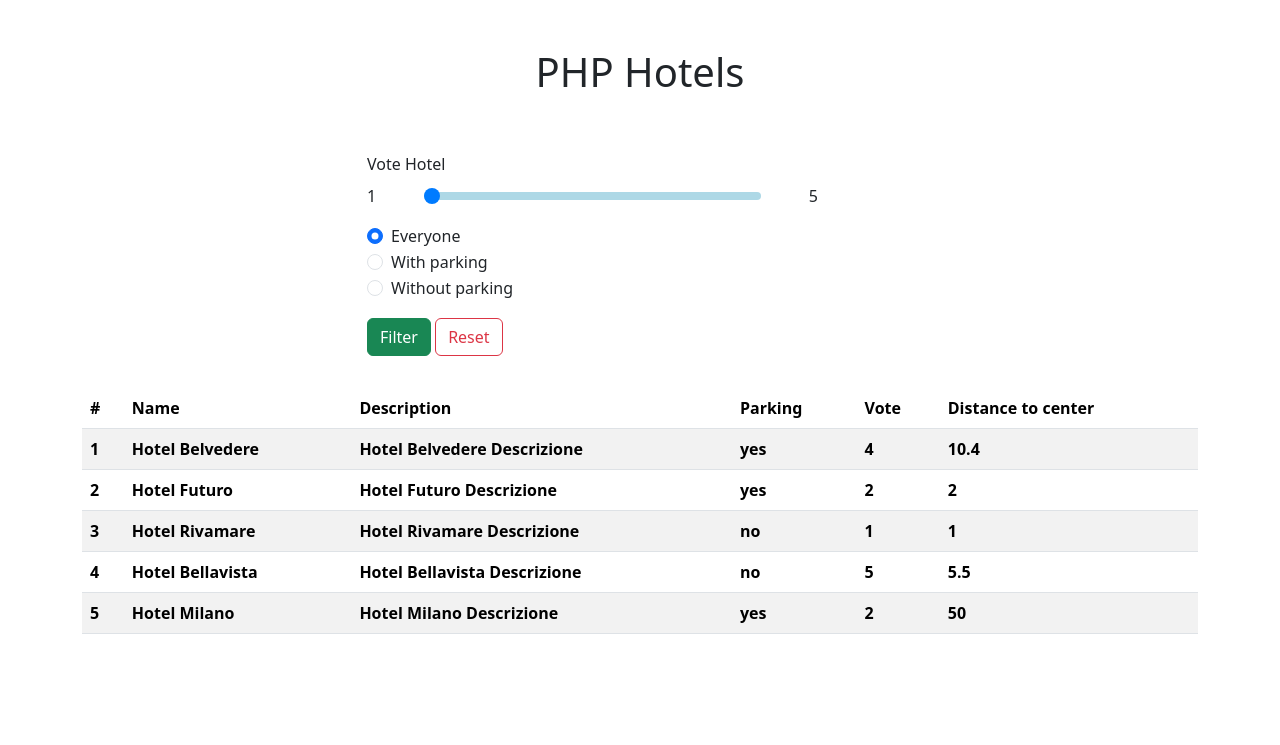
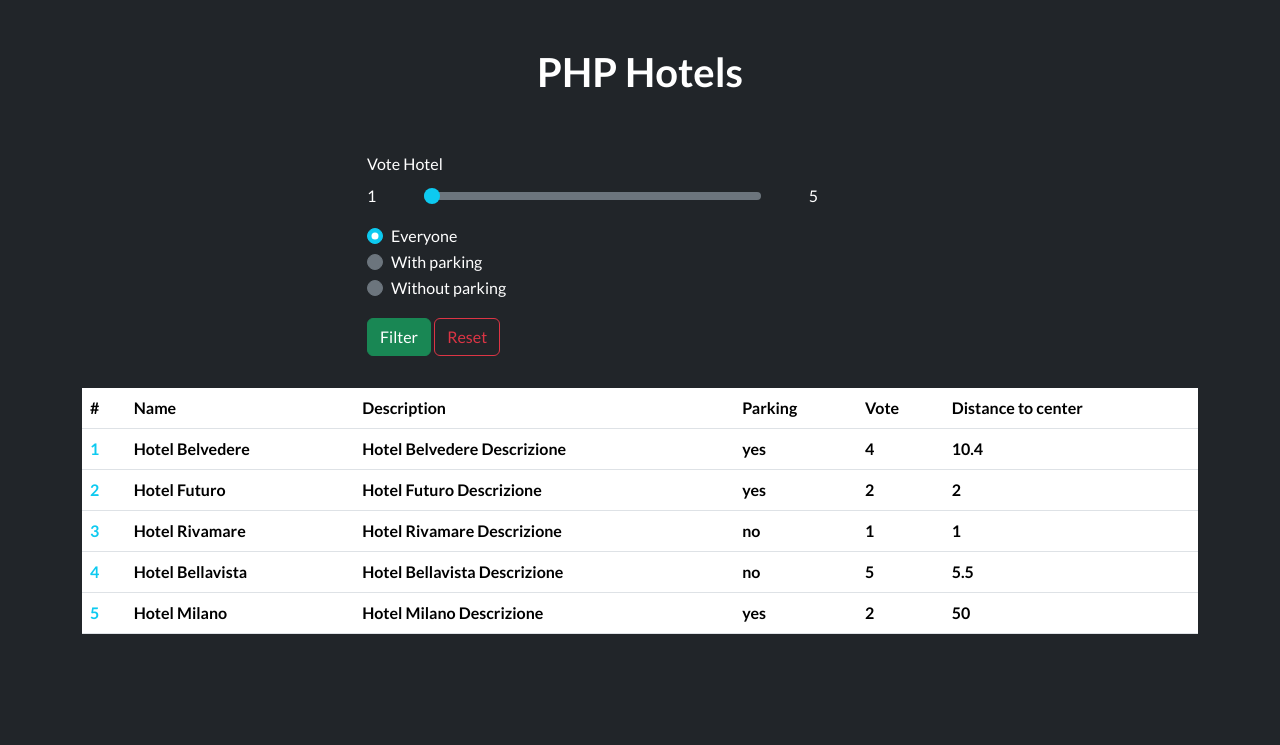
Before and after one commit to Roberto-Larivera/php-hotel, a PHP site: page / in a window 1280 px wide. Shown: the top 745 px of the page. Run offline with PHP 8.4, Linux system fonts and the light colour scheme; lists and menus that the app fills with data are empty; some libraries are stand-ins or nearby versions.

Commit message:
Mod style form

```diff
--- a/index.php
+++ b/index.php
@@ -70,14 +70,13 @@ $resetButton = false;
 if (($parkingHotel !== '')) {
     $filterList = array();
 
-        $filterListBoll = true;
-        foreach ($hotels as $hotelsKey => $hotel) {
+    $filterListBoll = true;
+    foreach ($hotels as $hotelsKey => $hotel) {
 
-            if ($hotel['vote'] >= $voteHotel && $hotel['parking'] == $parkingHotel) {
-                $filterList[] = $hotel;
-            }
+        if ($hotel['vote'] >= $voteHotel && $hotel['parking'] == $parkingHotel) {
+            $filterList[] = $hotel;
         }
-
+    }
 } elseif ($voteHotel > 1) {
     $filterListBoll = true;
     $filterList = array();
@@ -115,15 +114,18 @@ if ($resetButton) {
     <meta http-equiv="X-UA-Compatible" content="IE=edge">
     <meta name="viewport" content="width=device-width, initial-scale=1.0">
     <title>PHP Hotel</title>
+    <link rel="preconnect" href="https://fonts.googleapis.com">
+    <link rel="preconnect" href="https://fonts.gstatic.com" crossorigin>
+    <link href="https://fonts.googleapis.com/css2?family=Lato:wght@100;400;700;900&display=swap" rel="stylesheet">
     <link rel="stylesheet" href="https://cdn.jsdelivr.net/npm/bootstrap@5.3.0-alpha1/dist/css/bootstrap.min.css">
     <link rel="stylesheet" href="https://cdnjs.cloudflare.com/ajax/libs/font-awesome/6.3.0/css/all.min.css" integrity="sha512-SzlrxWUlpfuzQ+pcUCosxcglQRNAq/DZjVsC0lE40xsADsfeQoEypE+enwcOiGjk/bSuGGKHEyjSoQ1zVisanQ==" crossorigin="anonymous" referrerpolicy="no-referrer" />
     <link rel="stylesheet" href="./style.css">
 </head>
 
-<body>
+<body class="text-bg-dark">
     <div class="container py-5">
         <div class="row mb-5">
-            <div class="col text-center fw-bolder">
+            <div class="col text-center ">
                 <h1>
                     PHP Hotels
                 </h1>
@@ -202,7 +204,7 @@ if ($resetButton) {
 
         <div class="row mb-5">
             <div class="col">
-                <table class="table table-striped">
+                <table class="table text-light">
                     <thead>
                         <tr>
                             <th scope="col">#</th>
@@ -218,7 +220,7 @@ if ($resetButton) {
                         if ($filterListBoll) {
                             foreach ($filterList as $hotelsKey => $hotel) {
                                 echo '<tr>';
-                                echo '<th scope="row">' . $hotelsKey + 1 . '</th>';
+                                echo '<th class="text-info" scope="row">' . $hotelsKey + 1 . '</th>';
                                 foreach ($hotel as $hotelKey => $hotelValue) {
                                     echo '<th>';
                                     if (is_bool($hotelValue)) {
@@ -234,7 +236,7 @@ if ($resetButton) {
 
                             foreach ($hotels as $hotelsKey => $hotel) {
                                 echo '<tr>';
-                                echo '<th scope="row">' . $hotelsKey + 1 . '</th>';
+                                echo '<th class="text-info" scope="row">' . $hotelsKey + 1 . '</th>';
                                 foreach ($hotel as $hotelKey => $hotelValue) {
                                     echo '<th>';
                                     if (is_bool($hotelValue)) {
--- a/style.css
+++ b/style.css
@@ -1,6 +1,20 @@
 .form-range::-webkit-slider-thumb {
-  background-color: #007bff;
+  background-color: #0dcaf0;
 }
 .form-range::-webkit-slider-runnable-track {
-  background-color: lightblue;
+  background-color: #6c757d;
 }
+body{
+    font-family: 'Lato', sans-serif;
+}
+h1{
+    font-weight: 700;
+}
+.form-check-input {
+  border-color: #6c757d;
+  background-color: #6c757d;
+}
+.form-check-input:checked {
+  border-color: #0dcaf0;
+  background-color: #0dcaf0;
+}
```
